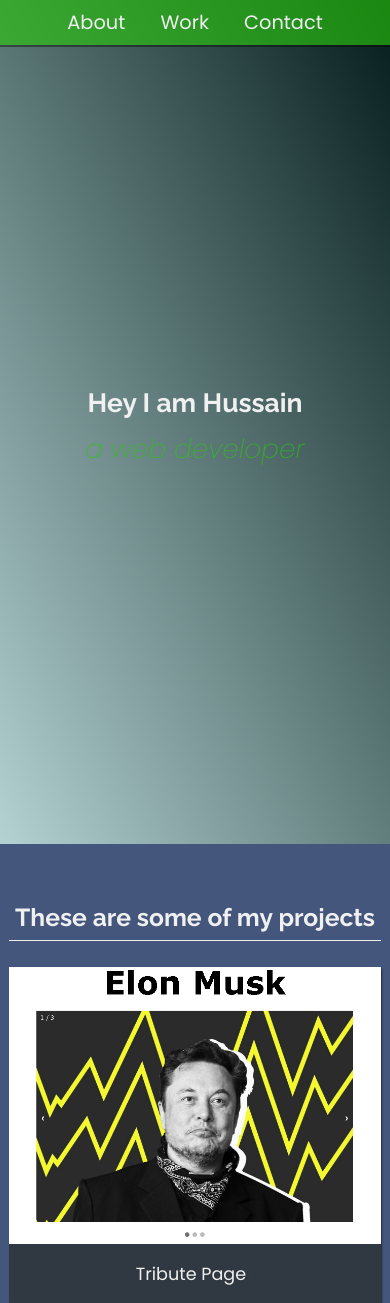
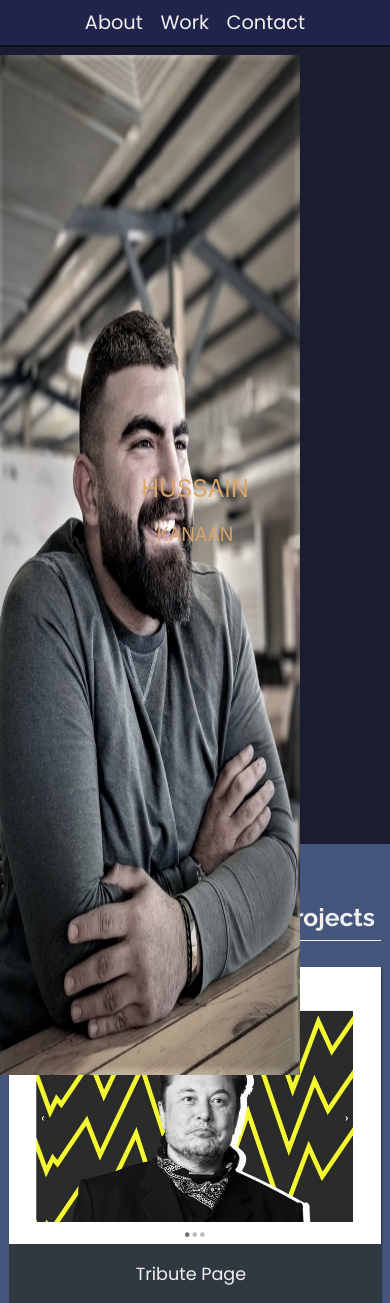
Before and after one commit to husseingpp/hussainkanaan, a PHP site: page / in a window 390 px wide; the page is wider, and only the part inside the window is pictured. Shown: the top 1303 px of that part. Run offline with PHP 8.4, Linux system fonts and the light colour scheme; some libraries are stand-ins or nearby versions.

Commit message:
a lot of cange
still dong work

```diff
--- a/index.html
+++ b/index.html
@@ -44,9 +44,14 @@
     <!-- START WELCOME SECTION -->
 
     <section id="welcome-section" class="welcome-section">
-      <h1>Hey I am Hussain</h1>
-      <p>a web developer</p>
+        <div class="container">
+          <img src="./img/170.jpg" alt="my-img" class="main-img"  />
+        </div>
+        <h1 id="hader_1">PORTFOLIO</h1>
+        <h2 id="heder2n">HUSSAIN</h2>
+        <h2 id="heder3n">KANAAN</h2>
     </section>
+
 
     <!-- END WELCOME SECTION -->
 
--- a/styles.css
+++ b/styles.css
@@ -1,9 +1,10 @@
 /* Custom properties/variables  */
 :root {
     --main-white: #f0f0f0;
-    --main-red: #29c70ea1;
+    --main-red: #20234A;
     --main-blue: #45567d;
     --main-gray: #303841;
+    --main-gold: #DAA569;
   }
 
   /* Base reset */
@@ -141,7 +142,7 @@
   .nav-list a {
     display: block;
     font-size: 2.2rem;
-    padding: 1rem 2rem;
+    padding: 1rem 1rem;
   }
 
   .nav-list a:hover {
@@ -151,22 +152,136 @@
   /* Welcome section */
 
   .welcome-section {
-    display: flex;
-    flex-direction: column;
-    justify-content: center;
-    align-items: center;
+    /* display: flex;
+    flex-direction: column; */
     width: 100%;
     height: 100vh;
-    background-color: rgb(0, 0, 0);
-    background-image: linear-gradient(62deg, #b4d2d2 0%, #19a09b2e 100%);
+    background-color: #1A1C32;
+
   }
 
-  .welcome-section > p {
+  #hader_1{
+
+    position: absolute;
+    width: 720px;
+    height: 131px;
+    left: 252px;
+    top: 263px;
+    font-family: 'Inter';
+    font-style: normal;
+    font-weight: 400;
+    font-size: 128px;
+    line-height: 155px;
+
+    color: var(--main-gold);
+  }
+  #heder2n{
+    position: absolute;
+    width: 285px;
+    height: 77px;
+    left: 953px;
+    top: 565px;
+
+    font-family: 'Inter';
+    font-style: normal;
+    font-weight: 400;
+    font-size: 64px;
+    line-height: 77px;
+    color: var(--main-gold);
+  }
+
+  #heder3n{
+    position: absolute;
+    width: 201px;
+    height: 58px;
+    left: 995px;
+    top: 642px;
+
+    font-family: 'Inter';
+    font-style: normal;
+    font-weight: 400;
+    font-size: 48px;
+    line-height: 58px;
+    color: var(--main-gold);
+  }
+  .main-img{
+    position: absolute;
+    width: 550px;
+    height: 1020px;
+    left: 0px;
+    top: 55px;
+  }
+  .container{
+    overflow: auto;
+
+  }
+  .container img {
+    float: left;
+    margin-right: 20px; /* Adjust the margin as needed */
+  }
+
+
+  @media screen and (max-width: 768px) {
+    #hader_1 {
+      font-size: 64px;
+      line-height: 77px;
+    }
+
+    #heder2n {
+      font-size: 32px;
+      line-height: 38px;
+      left: 50%;
+      transform: translateX(-50%);
+      top: 470px;
+    }
+
+    #heder3n {
+      font-size: 24px;
+      line-height: 29px;
+      left: 50%;
+      transform: translateX(-50%);
+      top: 540px;
+    }
+
+    .main-img {
+      max-width: 400px;
+    }
+  }
+
+  @media screen and (max-width: 480px) {
+    #hader_1 {
+      font-size: 48px;
+      line-height: 58px;
+    }
+
+    #heder2n {
+      font-size: 24px;
+      line-height: 29px;
+      left: 50%;
+      transform: translateX(-50%);
+      top: 470px;
+    }
+
+    #heder3n {
+      font-size: 18px;
+      line-height: 22px;
+      left: 50%;
+      transform: translateX(-50%);
+      top: 520px;
+    }
+
+    .main-img {
+      max-width: 300px;
+    }
+  }
+
+
+  /* .welcome-section > p {
     font-size: 3rem;
     font-weight: 200;
     font-style: italic;
     color: var(--main-red);
-  }
+  } */
 
   /* Projects section */
 
@@ -334,12 +449,12 @@
   }
 
 
-
+/*
   #welcome-section h1 {
     font-size: 3rem;
     font-weight: bold;
     color: var(--main-black);
-  }
+  } */
 
   #welcome-section p.welcome-text {
     font-size: 1.8rem;
```
Also changed, not shown: img/170.jpg (added).
